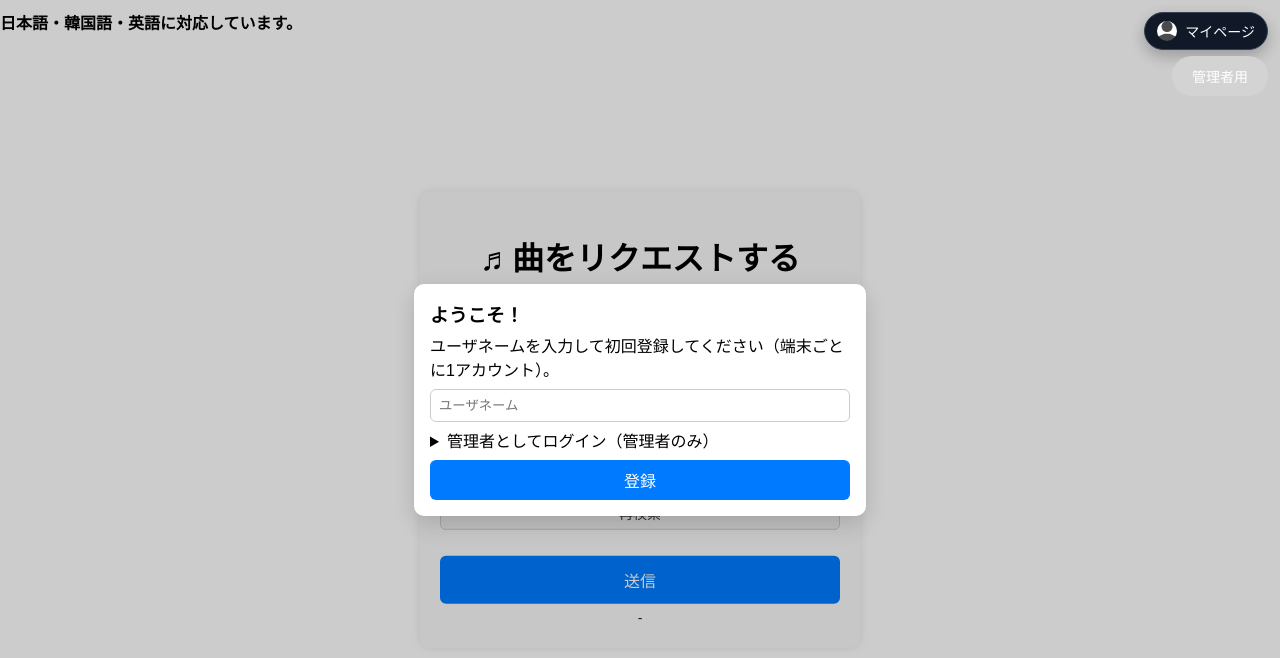
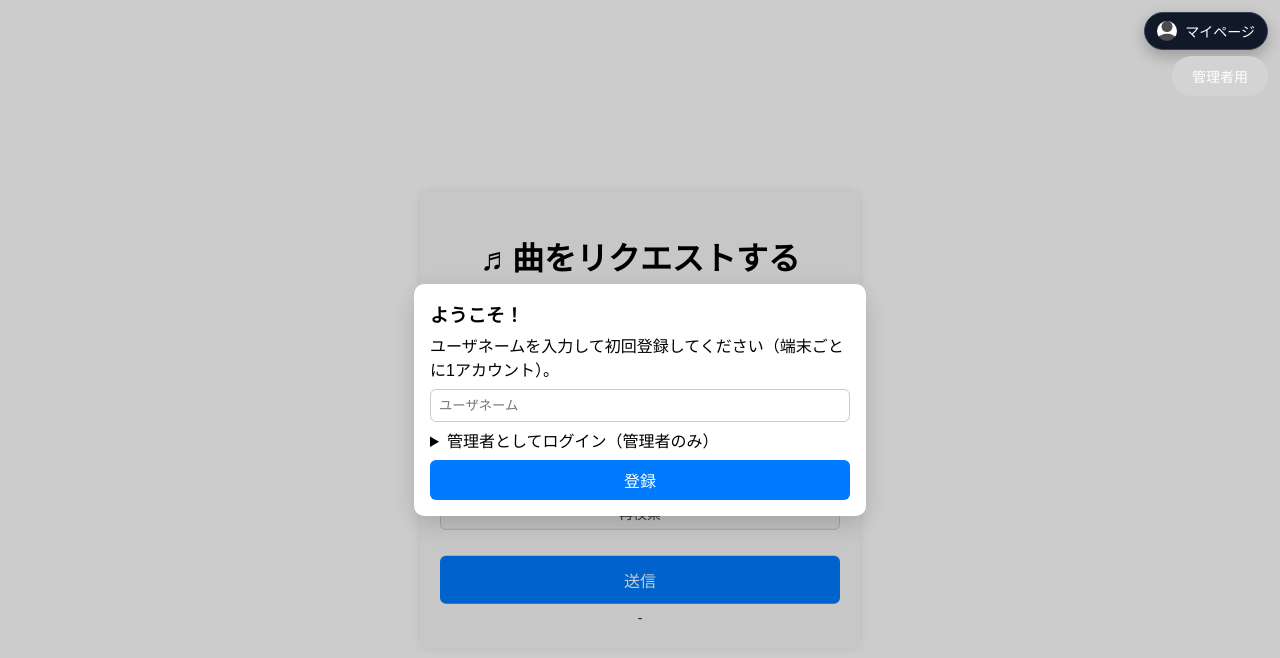
Before and after one commit to housou0401/request-music, a website: page public/index.html in a window 1280 px wide. Drawn offline with Linux system fonts and the light colour scheme; no server answers.

Commit message:
Update index.html

```diff
--- a/public/index.html
+++ b/public/index.html
@@ -121,8 +121,6 @@
       <div id="stopCardHost"></div>
     </form>
   </div>
-
-  <p class="privacy-note">日本語・韓国語・英語に対応しています。</p>
 
   <!-- 初回登録モーダル -->
   <div class="ux-overlay" id="welcomeOverlay" aria-hidden="true">
```
